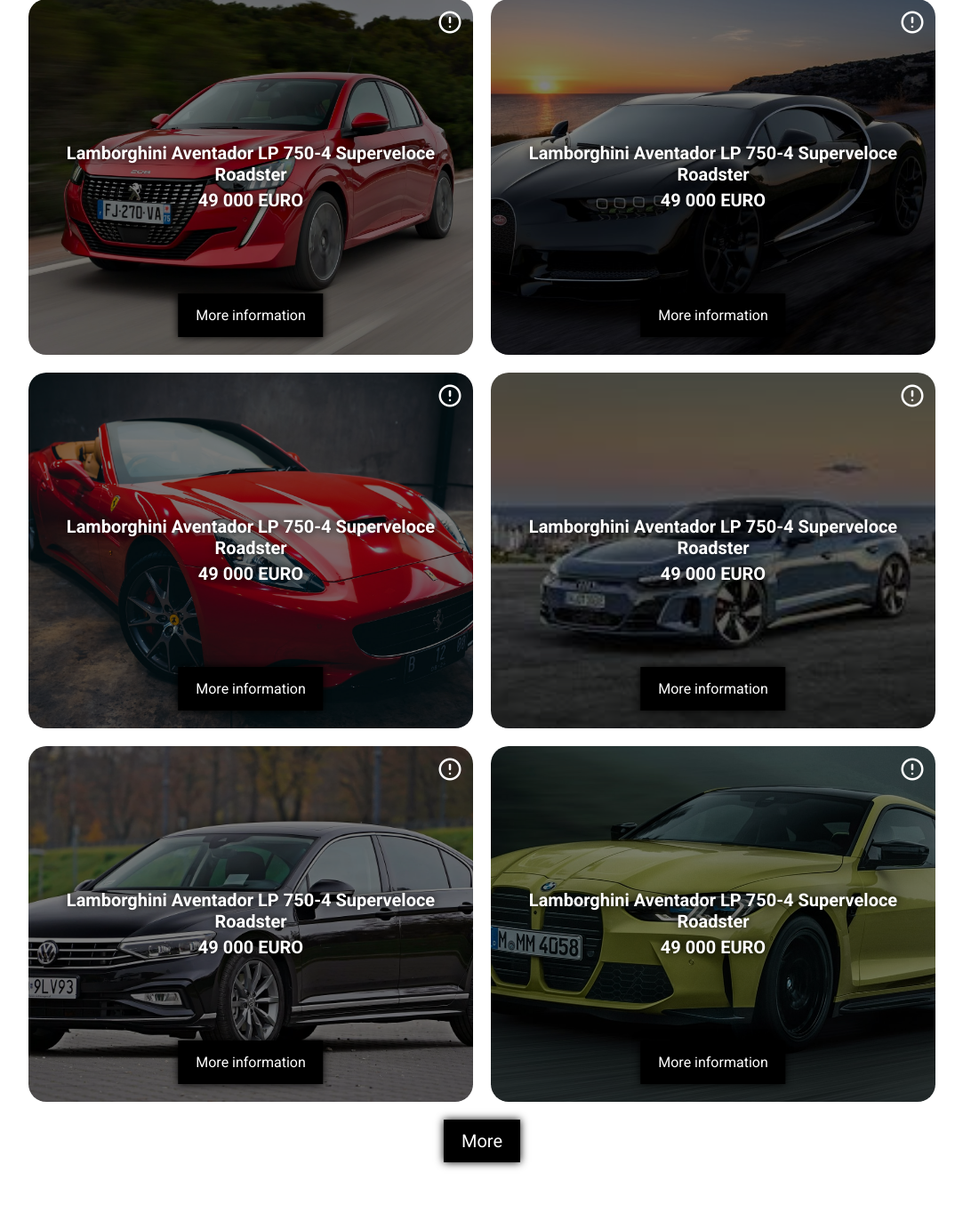
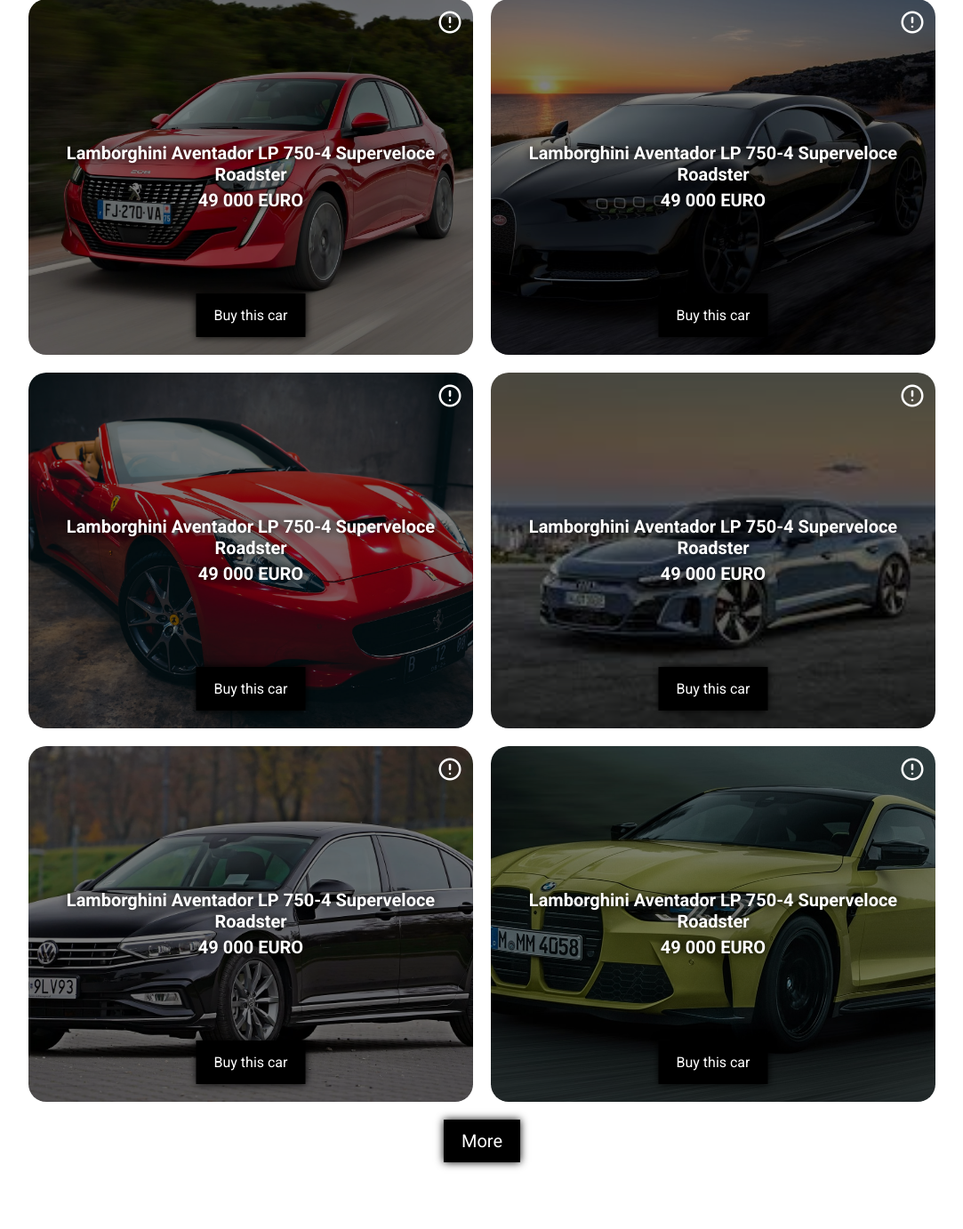
Before and after one commit to MaciejMi/CarZone, a PHP site: page / in a window 1280 px wide. Shown: the part 1575-2957 px from the top of the page at 89% size, without its empty margins (98-1181 px from the left). Run offline with PHP 8.4, Linux system fonts and the light colour scheme.

Commit message:
fix misstakes related with UX

```diff
--- a/css/style.css
+++ b/css/style.css
@@ -260,8 +260,8 @@
   right: 0;
   background-color: rgba(0, 0, 0, 0.8);
   color: #fff;
-  -webkit-clip-path: circle(0 at 50% 90%);
-          clip-path: circle(0 at 50% 90%);
+  -webkit-clip-path: circle(0 at 95% 5%);
+          clip-path: circle(0 at 95% 5%);
   transition: 0.8s;
   z-index: 10;
 }
@@ -286,8 +286,8 @@
   opacity: 0;
 }
 .shop__cards .card button:hover ~ .card__text {
-  -webkit-clip-path: circle(120% at 50% 90%);
-          clip-path: circle(120% at 50% 90%);
+  -webkit-clip-path: circle(120% at 90% 20%);
+          clip-path: circle(120% at 90% 20%);
 }
 .shop__cards .card a {
   position: absolute;
--- a/index.html
+++ b/index.html
@@ -93,7 +93,7 @@
             <div class="shop__cards">
                 <div class="card">
                     <button><i class="ti ti-alert-circle"></i></button>
-                    <a href="#">More information </a>
+                    <a href="#">Buy this car </a>
                     <div class="card__description">
                         <p> Lamborghini Aventador LP 750-4 Superveloce Roadster</p>
                         <p> 49 000 EURO</p>
@@ -110,7 +110,7 @@
                 </div>
                 <div class="card">
                     <button><i class="ti ti-alert-circle"></i></button>
-                    <a href="#">More information </a>
+                    <a href="#">Buy this car </a>
                     <div class="card__description">
                         <p> Lamborghini Aventador LP 750-4 Superveloce Roadster</p>
                         <p> 49 000 EURO</p>
@@ -126,7 +126,7 @@
                 </div>
                 <div class="card">
                     <button><i class="ti ti-alert-circle"></i></button>
-                    <a href="#">More information </a>
+                    <a href="#">Buy this car </a>
                     <div class="card__description">
                         <p> Lamborghini Aventador LP 750-4 Superveloce Roadster</p>
                         <p> 49 000 EURO</p>
@@ -142,7 +142,7 @@
                 </div>
                 <div class="card">
                     <button><i class="ti ti-alert-circle"></i></button>
-                    <a href="#">More information </a>
+                    <a href="#">Buy this car </a>
                     <div class="card__description">
                         <p> Lamborghini Aventador LP 750-4 Superveloce Roadster</p>
                         <p> 49 000 EURO</p>
@@ -158,7 +158,7 @@
                 </div>
                 <div class="card">
                     <button><i class="ti ti-alert-circle"></i></button>
-                    <a href="#">More information </a>
+                    <a href="#">Buy this car </a>
                     <div class="card__description">
                         <p> Lamborghini Aventador LP 750-4 Superveloce Roadster</p>
                         <p> 49 000 EURO</p>
@@ -174,7 +174,7 @@
                 </div>
                 <div class="card">
                     <button><i class="ti ti-alert-circle"></i></button>
-                    <a href="#">More information </a>
+                    <a href="#">Buy this car </a>
                     <div class="card__description">
                         <p> Lamborghini Aventador LP 750-4 Superveloce Roadster</p>
                         <p> 49 000 EURO</p>
@@ -189,7 +189,7 @@
                     <img src="./img/offer3.jpg" class="card__image">
                 </div>
             </div>
-            <a class = "more-cars" href="#">More</a>
+            <a class="more-cars" href="#">More</a>
         </section>
     </main>
     <script src="./js/main.js"></script>
--- a/scss/style.scss
+++ b/scss/style.scss
@@ -273,7 +273,7 @@
 				right: 0;
 				background-color: rgba(0, 0, 0, 0.8);
 				color: #fff;
-				clip-path: circle(0 at 50% 90%);
+				clip-path: circle(0 at 95% 5%);
 				transition: 0.8s;
 				z-index: 10;
 				p {
@@ -298,7 +298,7 @@
 				opacity: 0;
 			}
 			button:hover ~ .card__text {
-				clip-path: circle(120% at 50% 90%);
+				clip-path: circle(120% at 90% 20%);
 			}
 			a {
 				position: absolute;
```
Also changed, not shown: 1 other file.
